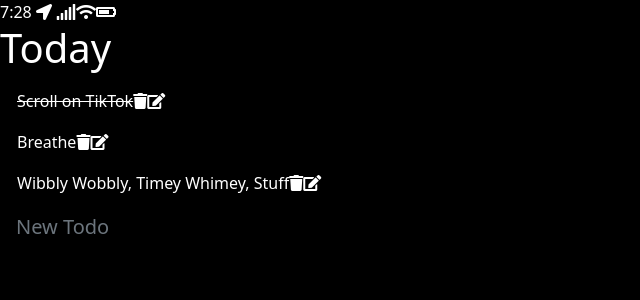
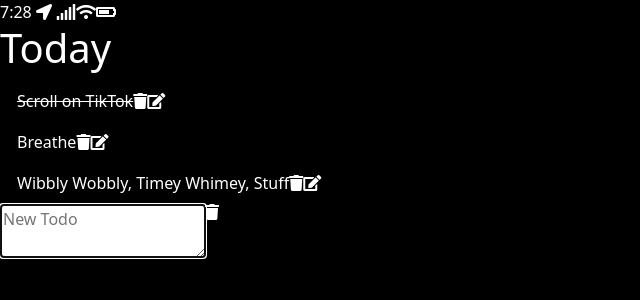
Before and after one commit to TrinityChristiana/context-api-reminder-mock, a React (Create React App) app: page / in a window 1280 px wide. Both pictures are taken after a click on the element "New Todo". Shown: the top 300 px of the page, without its empty margins (0-640 px from the left). Built offline with nearby package versions, Linux system fonts and the light colour scheme.

Commit message:
Removed unused variable, moved delete finctionality

```diff
--- a/src/components/TodoForm.js
+++ b/src/components/TodoForm.js
@@ -1,12 +1,16 @@
 import React, { useState, useContext, useEffect } from "react";
 import TodoContext from "../contexts/context";
-import { ADD_TODO, UPDATE_TODO } from "../contexts/constants";
+import { ADD_TODO, UPDATE_TODO, DELETE_TODO } from "../contexts/constants";
 import FormToggleButton from "./FormToggleButton";
 
 const TodoForm = ({ item = {}, setIsUpdating }) => {
   const [newTodo, setTodo] = useState("");
   const [showForm, setShowForm] = useState(false);
-  const { state, dispatch } = useContext(TodoContext);
+  const { dispatch } = useContext(TodoContext);
+
+  const handleDelete = () => {
+    dispatch({ type: DELETE_TODO, payload: item });
+  };
 
   useEffect(() => {
     if (item.id) {
@@ -31,15 +35,13 @@ const TodoForm = ({ item = {}, setIsUpdating }) => {
     setTodo("");
   };
   return (
-    <div
-      className={`${
-        item.id ? "todo-list-item-form" : "todo-form"
-      } input-group input-group-lg`}
-    >
+    <div className={`${item.id ? "todo-form" : "todo-form-new"} input-group`}>
       {showForm && (
-        <input
+        <>
+          <textarea
             type="text"
-          className="form-control"
+            autoFocus
+            onBlur={addTodo}
             placeholder="New Todo"
             aria-label="New Todo"
             value={newTodo}
@@ -50,6 +52,11 @@ const TodoForm = ({ item = {}, setIsUpdating }) => {
             }}
             onChange={(e) => setTodo(e.target.value)}
           />
+          <i
+            className="todo-list-item-delete fas fa-trash"
+            onClick={handleDelete}
+          ></i>
+        </>
       )}
 
       {!item.id && !showForm && <FormToggleButton setShowForm={setShowForm} />}
```
Lines whose indentation alone changed are shown as unchanged.
